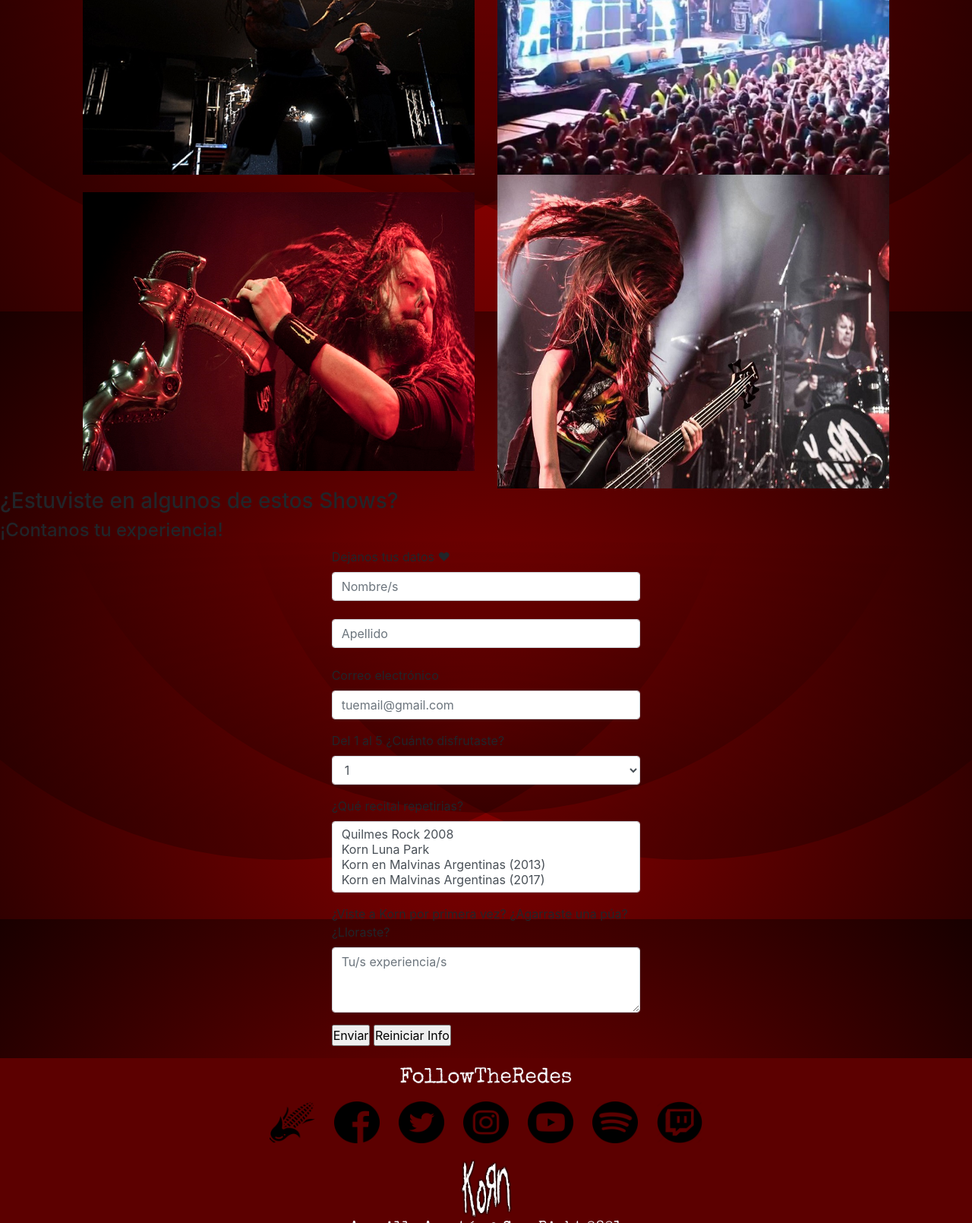
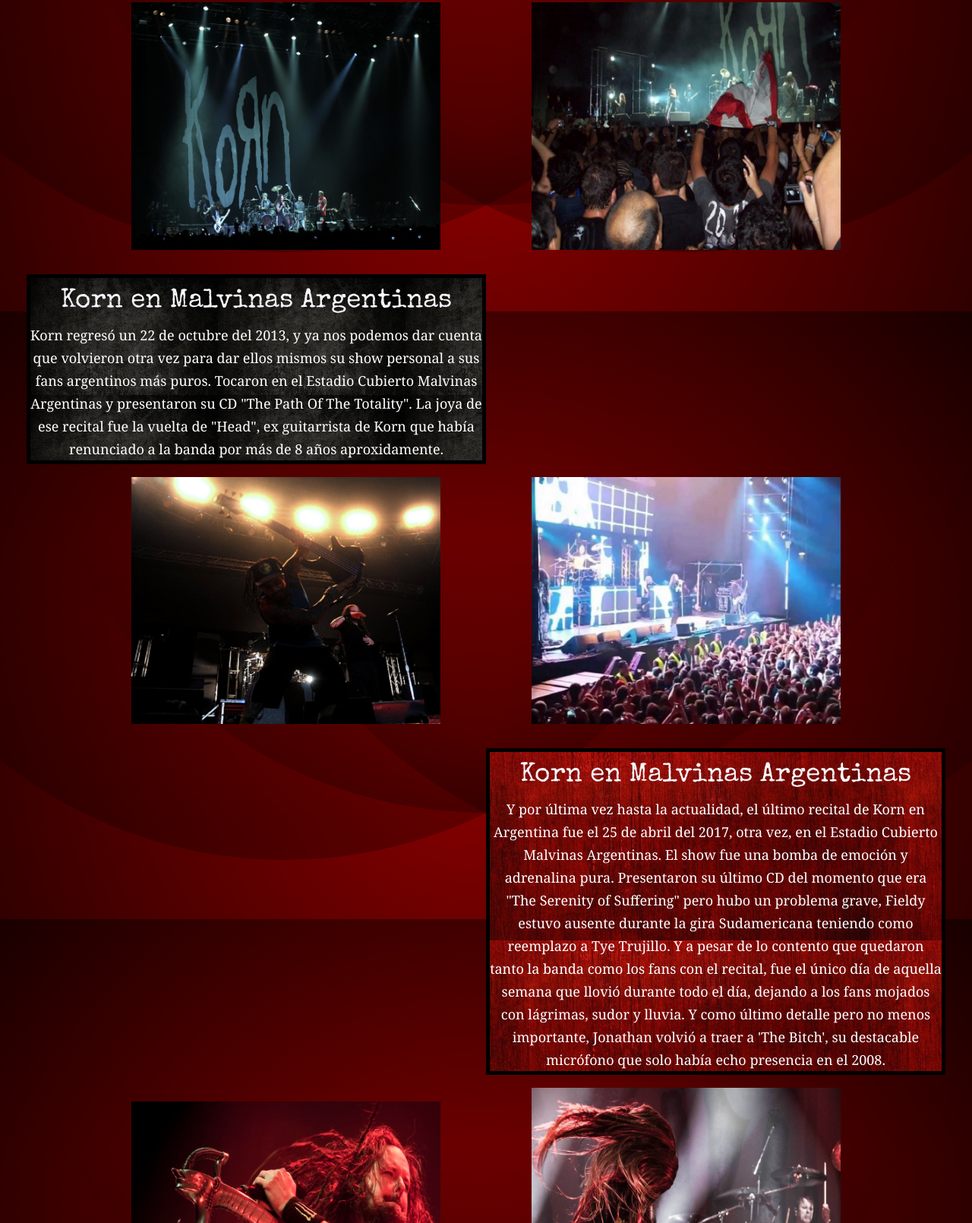
Before and after one commit to AguxKorn/ProyectoFinal, a plain HTML site: page pages/recitales.html in a window 1280 px wide. Shown: the part 1190-2800 px from the top of the page at 76% size. Drawn offline with nearby package versions, Linux system fonts and the light colour scheme.

Commit message:
modifique recitales

```diff
--- a/css/estilo.css
+++ b/css/estilo.css
@@ -241,6 +241,100 @@ section .articulo {
   margin-right: 30px;
 }
 
+/* Recitales */
+.articulo5 {
+  background-image: url(../img/backgroundblack3.jpg);
+  text-align: center;
+  line-height: 30px;
+  font-size: 18px;
+  border: 5px black solid;
+  color: white;
+  margin: 30px 50% 15px 50px;
+  font-family: 'Noto Serif', serif;
+}
+
+.articulo5 h3 {
+  color: #f5f6fa;
+  font-family: 'Special Elite', cursive;
+  font-size: 35px;
+  padding-top: 10px;
+  padding-bottom: 0px;
+}
+
+.articulo6 {
+  background-image: url(../img/backgroundred.jpg);
+  text-align: center;
+  line-height: 30px;
+  font-size: 18px;
+  border: 5px black solid;
+  color: white;
+  margin: 30px 50px 15px 50%;
+  font-family: 'Noto Serif', serif;
+}
+
+.articulo6 h3 {
+  color: #f5f6fa;
+  font-family: 'Special Elite', cursive;
+  font-size: 35px;
+  padding-top: 10px;
+  padding-bottom: 0px;
+}
+
+.imgReci {
+  margin: 2px 45px 2px 45px;
+}
+
+.imgReci:hover {
+  border:black 2px solid;
+}
+
+.h3Form {
+  color: #f5f6fa;
+  font-family: 'Special Elite', cursive;
+  font-size: 30px;
+  padding-top: 50px;
+  padding-bottom: 10px;
+  text-align: center;
+}
+
+.h4Form {
+  color: #f5f6fa;
+  font-family: 'Special Elite', cursive;
+  font-size: 25px;
+  padding-top: 10px;
+  padding-bottom: 10px;
+  text-align: center;
+}
+
+.formulario {
+  color: #ffffff;
+  font-family: 'Noto Serif', serif;
+}
+
+.botonesForm {
+  font-family: 'Noto Serif', serif;
+  display: flex;
+  justify-content: center;
+  justify-content: space-around;
+}
+
+.botonesForm input {
+  background-color: black;
+  color: #ffffff;
+  margin: 1px 3px 10px 3px;
+  padding: 1px 5px 1px 5px;
+}
+
+.botonEnviar:hover {
+  transform: scale(1.1);
+  transition: 0.5s;
+}
+
+.botonReiniciar:hover {
+  transform: scale(1.1);
+  transition: 0.5s;
+}
+
 /* Footer */
 footer {
   background-color: #5c0000;
@@ -252,11 +346,6 @@ footer {
   font-family: 'Special Elite', cursive;
   padding-top: 10px;
   padding-bottom: 5px;
-}
-
-.footerInicio:hover {
-  transform: scale(1.1);
-  transition: 0.5s;
 }
 
 footer .footerFinal {
--- a/pages/recitales.html
+++ b/pages/recitales.html
@@ -58,60 +58,104 @@
 
     <section class="conteiner-fluid">
         <div class="row justify-content-center align-items-center">
-            <div class="col-lg-5 col-md-12 col-xs-12">
+            <div data-aos="fade-right">
+                <div class="articulo5">
+                    <h3>Quilmes Rock 2008</h3>
+                    Korn tocó en Argentina por Primera Vez en el año 2008, en el Estadio Monumental Antonio Vespucio Liberti. Aquella noche del 30 de marzo abrieron su show con "Intro-Right Now" y cerraron con "Blind", sonando en total 16 de sus canciones, presentando así su último CD en aquel entonces "Untitled" y dejando también sus más clásicos para detonar el Estadio River Plate. Superando con esa potencia que el público otorgaba, a las demás bandas incluyendo el más esperado  de esa noche, Ozzy Osbourne.
+                </div>
+            </div>
+                <div class="col-lg-4 col-md-12 col-xs-12 imgReci">
+                    <div data-aos="zoom-out-right">
                         <img src="../img/Aarg2008.jpg" class="img-fluid" alt="2008A">
                     </div>
-            <div class="col-lg-5 col-md-12 col-xs-12">
+                </div>
+                <div class="col-lg-4 col-md-12 col-xs-12 imgReci">
+                    <div data-aos="zoom-out-right">
                         <img src="../img/Barg2008.jpg" class="img-fluid" alt="2008B">
                     </div>
                 </div>
+        </div>
         <div class="row justify-content-center align-items-center">
-            <div class="col-lg-5 col-md-12 col-xs-12">
+            <div data-aos="fade-left">
+                <div class="articulo6">
+                    <h3>Korn Luna Park</h3>
+                    Korn volvió un 18 de abril del 2010, y después de dos años confirmaron que el público realmente los quería ver especialmente a ellos, al darse cuenta que el Estadio Luna Park donde dieron el show, estaba totalmente lleno. Además de que el clima no ayudo esa noche, el recital fue único. Korn otorgo a sus fans su canción "Oildale" que sería el primer song que sonaría en el próximo CD que sacarían 4 meses después.
+                </div>
+            </div>
+                <div class="col-lg-4 col-md-12 col-xs-12 imgReci">
+                    <div data-aos="zoom-out-left">
                         <img src="../img/Aarg2010.jpg" class="img-fluid" alt="2010A">
                     </div>
-            <div class="col-lg-5 col-md-12 col-xs-12">
+                </div>
+                <div class="col-lg-4 col-md-12 col-xs-12 imgReci">
+                    <div data-aos="zoom-out-left">
                         <img src="../img/Barg2010.jpg" class="img-fluid" alt="2010B">
                     </div>
                 </div>
+        </div>
         <div class="row justify-content-center align-items-center">
-            <div class="col-lg-5 col-md-12 col-xs-12">
+            <div data-aos="fade-right">
+                <div class="articulo5">
+                    <h3>Korn en Malvinas Argentinas</h3>
+                    Korn regresó un 22 de octubre del 2013, y ya nos podemos dar cuenta que volvieron otra vez para dar ellos mismos su show personal a sus fans argentinos más puros. Tocaron en el Estadio Cubierto Malvinas Argentinas y presentaron su CD "The Path Of The Totality". La joya de ese recital fue la vuelta de "Head", ex guitarrista de Korn que había renunciado a la banda por más de 8 años aproxidamente.
+                </div>
+            </div>
+                <div class="col-lg-4 col-md-12 col-xs-12 imgReci">
+                    <div data-aos="zoom-out-right">
                         <img src="../img/Aarg2013.jpg" class="img-fluid" alt="2013A">
                     </div>
-            <div class="col-lg-5 col-md-12 col-xs-12">
+                </div>
+                <div class="col-lg-4 col-md-12 col-xs-12 imgReci">
+                    <div data-aos="zoom-out-right">
                         <img src="../img/Barg2013.jpg" class="img-fluid" alt="2013B">
                     </div>
                 </div>
+        </div>
         <div class="row justify-content-center align-items-center">
-            <div class="col-lg-5 col-md-12 col-xs-12">
+            <div data-aos="fade-left">
+                <div class="articulo6">
+                    <h3>Korn en Malvinas Argentinas</h3>
+                    Y por última vez hasta la actualidad, el último recital de Korn en Argentina fue el 25 de abril del 2017, otra vez, en el Estadio Cubierto Malvinas Argentinas. El show fue una bomba de emoción y adrenalina pura. Presentaron su último CD del momento que era "The Serenity of Suffering" pero hubo un problema grave, Fieldy estuvo ausente durante la gira Sudamericana teniendo como reemplazo a Tye Trujillo. Y a pesar de lo contento que quedaron tanto la banda como los fans con el recital, fue el único día de aquella semana que llovió durante todo el día, dejando a los fans mojados con lágrimas, sudor y lluvia. Y como último detalle pero no menos importante, Jonathan volvió a traer a 'The Bitch', su destacable micrófono que solo había echo presencia en el 2008.
+                </div>
+            </div>
+                <div class="col-lg-4 col-md-12 col-xs-12 imgReci">
+                    <div data-aos="zoom-out-left">
                         <img src="../img/Aarg2017.jpg" class="img-fluid" alt="2017A">
                     </div>
-            <div class="col-lg-5 col-md-12 col-xs-12">
+                </div>
+                <div class="col-lg-4 col-md-12 col-xs-12 imgReci">
+                    <div data-aos="zoom-out-left">
                         <img src="../img/Barg2017.jpg" class="img-fluid" alt="2017B">
+                    </div>
                 </div>
         </div>
     </section>
 
     <section>
+        <div data-aos="zoom-in">
             <div>
-            <h3>¿Estuviste en algunos de estos Shows?</h3>
+                <h3 class="h3Form">¿Estuviste en algunos de estos Shows?</h3>
             </div>
+        </div>
+        <div data-aos="zoom-in">
             <div>
-            <h4>¡Contanos tu experiencia!</h4>
+                <h4 class="h4Form" >¡Contanos tu experiencia!</h4>
+            </div>
         </div>
     </section>
     <div class="conteiner-fluid">
         <div class="row justify-content-center">
-            <div class="col-lg-4 col-md-12 col-xs-12">
+            <div class="col-lg-3 col-md-12 col-xs-10">
                 <form>
                     <div class="form-group">
-                      <label for="exampleFormControlInput1">Dejanos tus datos ♥</label>
+                      <label class="formulario" for="exampleFormControlInput1">Dejanos tus datos ♥</label>
                       <input type="text" class="form-control" placeholder="Nombre/s"><br>
                       <input type="text" class="form-control" placeholder="Apellido"><br>
-                      <label for="exampleFormControlInput1">Correo electrónico</label>
+                      <label class="formulario" for="exampleFormControlInput1">Correo electrónico</label>
                       <input type="email" class="form-control" id="exampleFormControlInput1" placeholder="tuemail@gmail.com">
                     </div>
                     <div class="form-group">
-                      <label for="exampleFormControlSelect1">Del 1 al 5 ¿Cuánto disfrutaste?</label>
+                      <label class="formulario" for="exampleFormControlSelect1">Del 1 al 5 ¿Cuánto disfrutaste?</label>
                       <select class="form-control" id="exampleFormControlSelect1">
                         <option>1</option>
                         <option>2</option>
@@ -121,7 +165,7 @@
                       </select>
                     </div>
                     <div class="form-group">
-                      <label for="exampleFormControlSelect2">¿Qué recital repetirias?</label>
+                      <label class="formulario" for="exampleFormControlSelect2">¿Qué recital repetirias?</label>
                       <select multiple class="form-control" id="exampleFormControlSelect2">
                         <option>Quilmes Rock 2008</option>
                         <option>Korn Luna Park</option>
@@ -130,12 +174,12 @@
                       </select>
                     </div>
                     <div class="form-group">
-                      <label for="exampleFormControlTextarea1">¿Viste a Korn por primera vez? ¿Agarraste una púa? ¿Lloraste?</label>
+                      <label class="formulario" for="exampleFormControlTextarea1">¿Viste a Korn por primera vez? ¿Agarraste una púa? ¿Lloraste?</label>
                       <textarea class="form-control" id="exampleFormControlTextarea1" rows="3" placeholder="Tu/s experiencia/s"></textarea>
                     </div>
-                    <div class="form-group">
-                        <input type="submit" value="Enviar">
-                        <input type="reset" value="Reiniciar Info">
+                    <div class="form-group botonesForm">
+                        <input class="botonEnviar" type="submit" value="Enviar">
+                        <input class="botonReiniciar" type="reset" value="Reiniciar Info">
                     </div>
                   </form>
             </div>
```
Also changed, not shown: pages/miembros.html (+1 -1 lines), img/backgroundblack3.jpg (added), img/backgroundred.jpg (added). Lines whose indentation alone changed are shown as unchanged.
